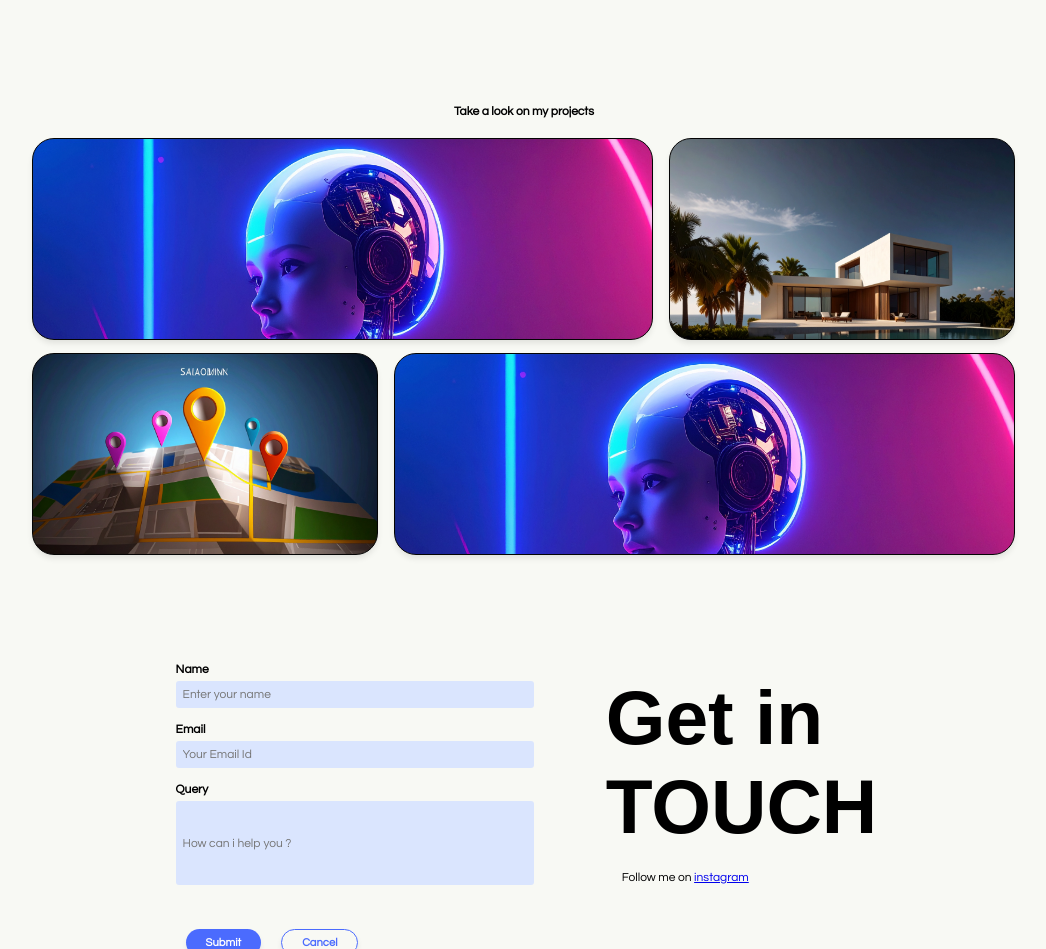
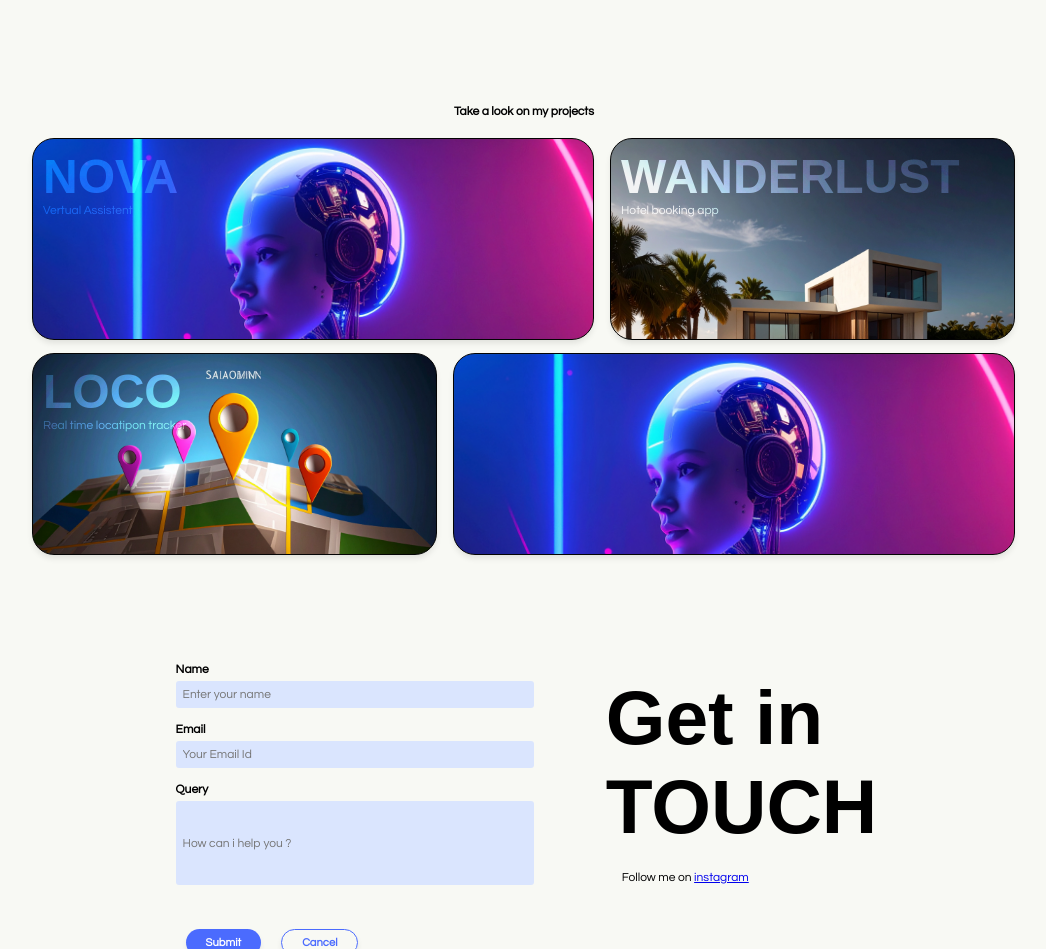
Before and after one commit to Dhrubamaity/PORTFOLIO, a website with bundled scripts: page index.html in a window 1280 px wide. Shown: the part 1760-2709 px from the top of the page, without its empty margins (116-1162 px from the left). Built offline with nearby package versions, Linux system fonts and the light colour scheme.

Commit message:
project section

```diff
--- a/index.html
+++ b/index.html
@@ -391,6 +391,10 @@
                                     in a user-friendly way.
                                     ● Stack used: HTML, CSS, JavaScript, WebSocket </p>
                             </div>
+                            <div class="project-name">
+                                <h1>NOVA</h1>
+                                <p>Vertual Assistent</p>
+                            </div>
                         </a>
                     </div>
                     <div class="project2 project_each">
@@ -398,8 +402,11 @@
                             <h3>WANDERLUST: A hotel booking app</h3>
                             <p> Developed "Wanderlust," a full-stack travel listing platform with
                                 dynamic CRUD functionality, responsive design, and secure user
-                                authentication. Demonstrated end-to-end development skills
-                                using modern web technologies and best practices.</p>
+                                authentication.</p>
+                        </div>
+                        <div class="project-name">
+                            <h1>WANDERLUST</h1>
+                            <p>Hotel booking app</p>
                         </div>
                     </div>
                 </div>
@@ -409,6 +416,10 @@
                             <h3>LOCO: Real time location tracker</h3>
                             <p>A web app for real-time location tracking and sharing, built with HTML, CSS, and
                                 JavaScript using the Geolocation API.</p>
+                        </div>
+                        <div class="project-name">
+                            <h1>LOCO</h1>
+                            <p>Real time locatipon tracker</p>
                         </div>
                     </div>
                     <div class="project4 project_each">
--- a/public/page3.css
+++ b/public/page3.css
@@ -51,6 +51,19 @@
     opacity: 0;
     transition: transform 0.3s ease;
 }
+.project-name{
+    position: absolute;
+    top: 10px;
+    left: 10px;
+    color: white;
+    opacity: 0.9;
+    mix-blend-mode:overlay;
+    transition: 0.5s ease;
+}
+.project_each:hover .project-name{
+    opacity: 1;
+    mix-blend-mode: lighten;
+}
 
 .project_each:hover .project_about {
     opacity: 1;
@@ -75,7 +88,7 @@
 
 .project1,
 .project4 {
-    width: 63%;
+    width: 57%;
     height: 100%;
     border: 1px solid rgb(4, 4, 4);
     border-radius: 22px;
@@ -84,7 +97,7 @@
 }
 
 .project2,.project3 {
-    width: 35%;
+    width: 41%;
     height: 100%;
     border: 1px solid rgb(4, 4, 4);
     border-radius: 22px;
```
Also changed, not shown: asset/logo.jpg (added). Lines whose indentation alone changed are shown as unchanged.
